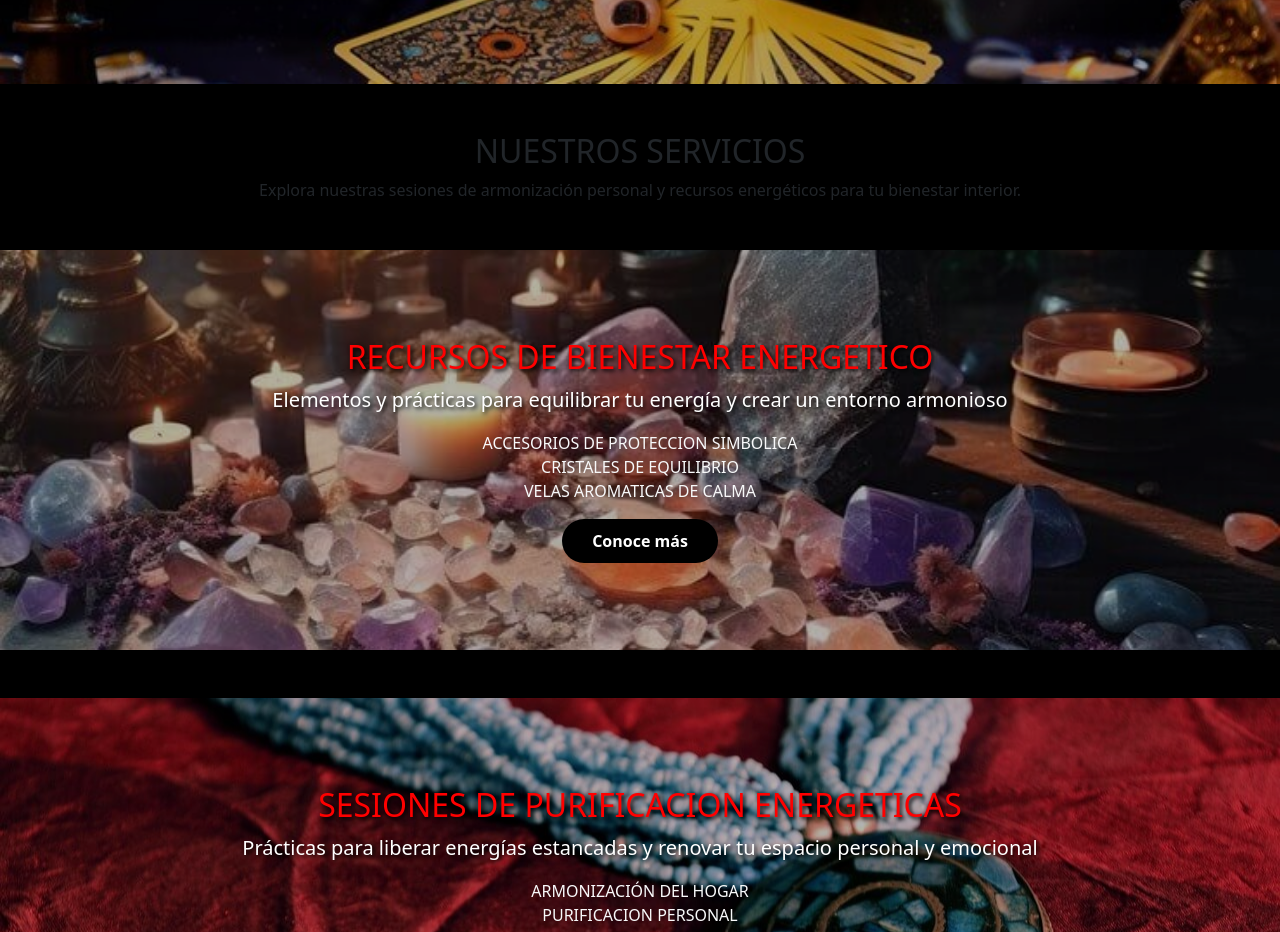
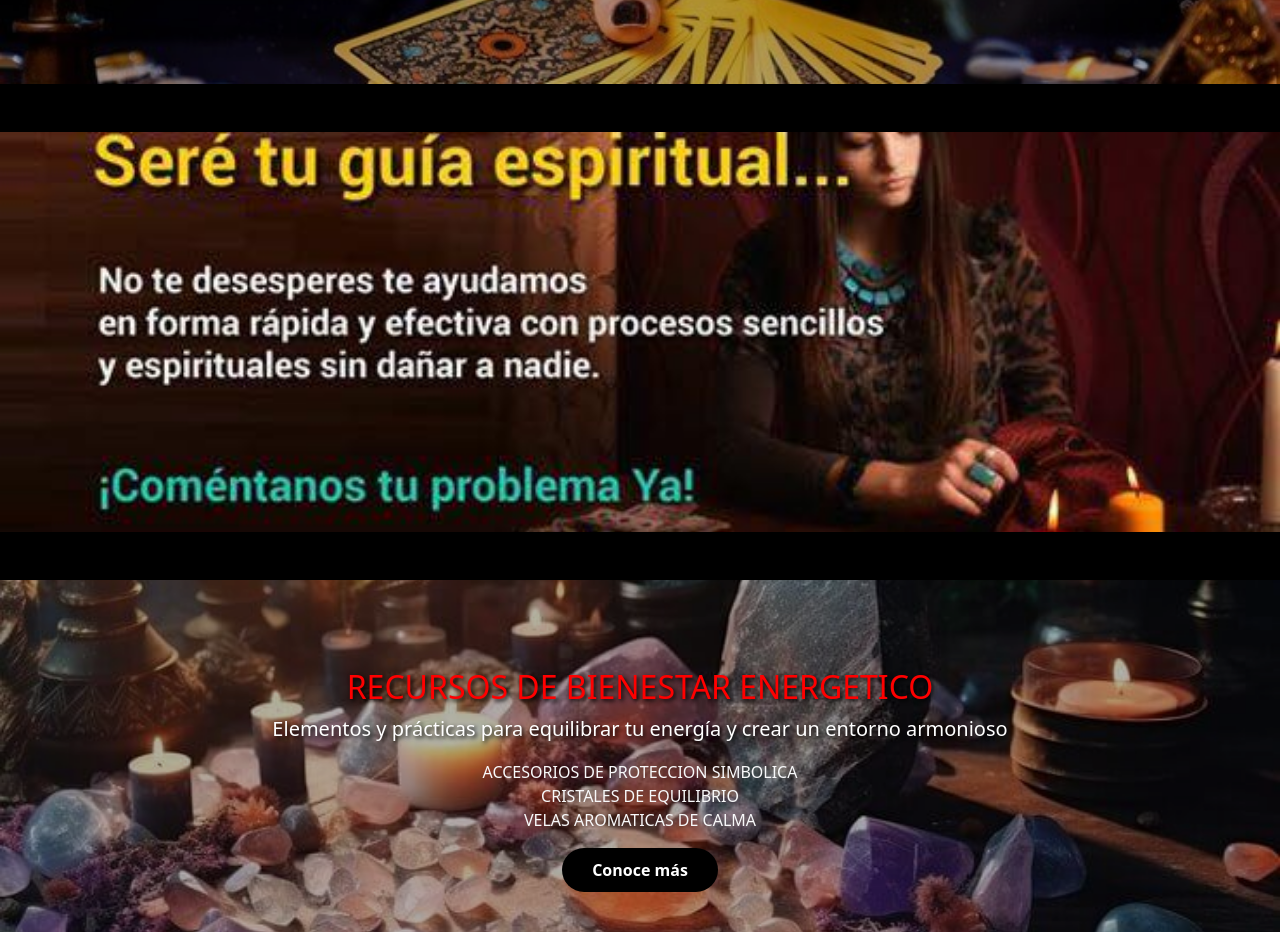
Before and after one commit to NelsonOrtiz94/milagro-front, a plain HTML site: page enlace/index.html in a window 1280 px wide. Shown: the part 1220-2152 px from the top of the page. Drawn offline with nearby package versions, Linux system fonts and the light colour scheme.

Commit message:
Adecuaciones

```diff
--- a/enlace/estilos/estilos.css
+++ b/enlace/estilos/estilos.css
@@ -224,6 +224,10 @@ html {
 /* Agregamos las imágenes específicas para cada servicio */
 #servicios {
   background-image: url("../img/esoterismo.jpg");
+}
+
+#servicio-mid {
+  background-image: url("../img/img3.jpg");
 }
 
 #servicio1 {
--- a/enlace/index.html
+++ b/enlace/index.html
@@ -110,15 +110,23 @@
     </section>
 
     <!-- SECCION BANNER INTERMEDIO  -->
-     <section>
-        <div class="banner-intermedio-1 mb-5">
-            <div class="container text-center">
-                <h2 class="titulo-s2">NUESTROS SERVICIOS</h2>
-                <p class="p-s2">Explora nuestras sesiones de armonización personal y recursos energéticos para tu
-                    bienestar interior.</p>
+    <section class="servicio-banner mb-5" id="servicio-mid">
+        <!-- <div class="overlay"></div>
+        <div class="container text-center text-light">
+            <div class="content">
+                <h2 class="titulo-s3">SESIONES DE ARMONIZACION PERSONAL</h2>
+                <p class="p-s3"> Espacios de acompañamiento diseñados para fortalecer tus vínculos emocionales y
+                    promover tu bienestar interior
+                </p>
+                <ul class="list-unstyled">
+                    <li>ACOMPAÑAMIENTO RELACIONAL</li>
+                    <li>SIMBOLICAS</li>
+                    <li>EJERCICIOS DE REFLEXION INTERNA</li>
+                </ul>
+                <a href="./productos.html" class="btn-contacto">Conoce más</a>
             </div>
-        </div>
-     </section>
+        </div> -->
+    </section>
 
     <section class="servicio-banner mb-5" id="servicio1">
         <div class="overlay"></div>
```
